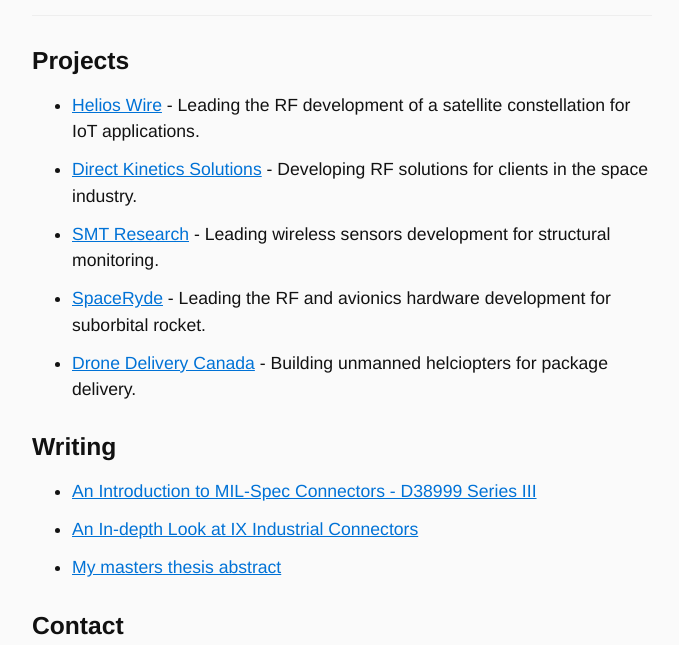
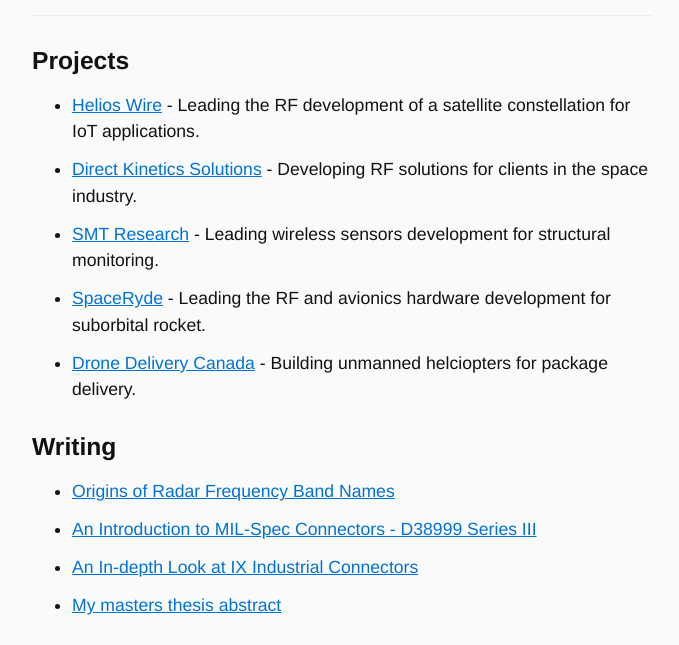
Before and after one commit to roonlafisa/roonlafisa.github.io, a plain HTML site: page index.html in a window 1280 px wide. Shown: the part 155-800 px from the top of the page, without its empty margins (298-977 px from the left). Drawn offline with Linux system fonts and the light colour scheme.

Commit message:
Update index.html

```diff
--- a/index.html
+++ b/index.html
@@ -37,6 +37,7 @@
 
   <h2>Writing</h2>
   <ul>
+    <li><a class="post-link" href="writing/frequency-band-names.html">Origins of Radar Frequency Band Names</a></li>
     <li><a class="post-link" href="writing/mil-std-38999-connectors.html">An Introduction to MIL-Spec Connectors - D38999 Series III</a></li>
     <li><a class="post-link" href="writing/ix-industrial-connectors.html">An In-depth Look at IX Industrial Connectors</a></li>
     <li><a class="post-link" href="writing/masters-thesis.html">My masters thesis abstract</a></li>
```
